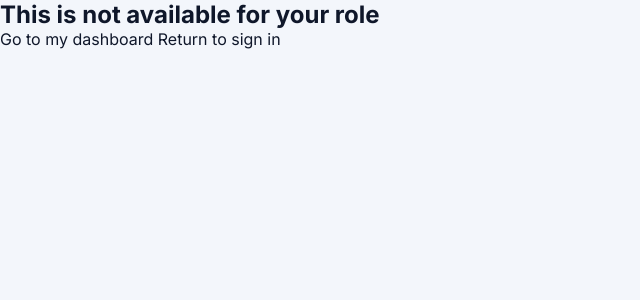
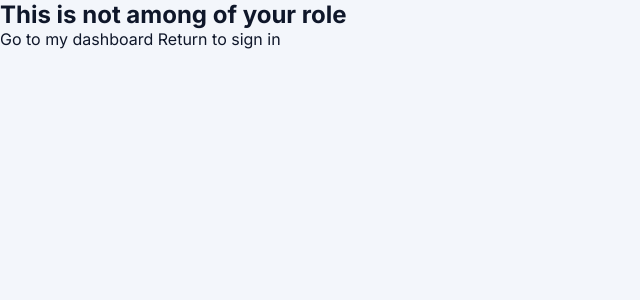
Before and after one commit to enockpaulo006-hash/woman_safety-_app, a Django app: template backend/admin_portal/templates/admin_portal/access_denied.html in a window 1280 px wide. Shown: the top 300 px of the page, without its empty margins (0-640 px from the left). Run offline with Django 5.2, Linux system fonts and the light colour scheme; the template is opened without the code that fills it, so the values that code supplies are empty.

Commit message:
Update access_denied.html

```diff
--- a/backend/admin_portal/templates/admin_portal/access_denied.html
+++ b/backend/admin_portal/templates/admin_portal/access_denied.html
@@ -11,7 +11,7 @@
     <main class="portal-auth-shell portal-auth-shell-centered">
         <section class="portal-auth-card portal-auth-card-wide">
             <p class="portal-card-label">{{ page_kicker }}</p>
-            <h1>This is not available for your role</h1>
+            <h1>This is not among of your role</h1>
             <p class="portal-auth-copy portal-auth-copy-muted">{{ page_summary }}</p>
             <div class="portal-chip-row">
                 <a href="{% url 'admin-dashboard' %}" class="portal-auth-link">Go to my dashboard</a>
```
